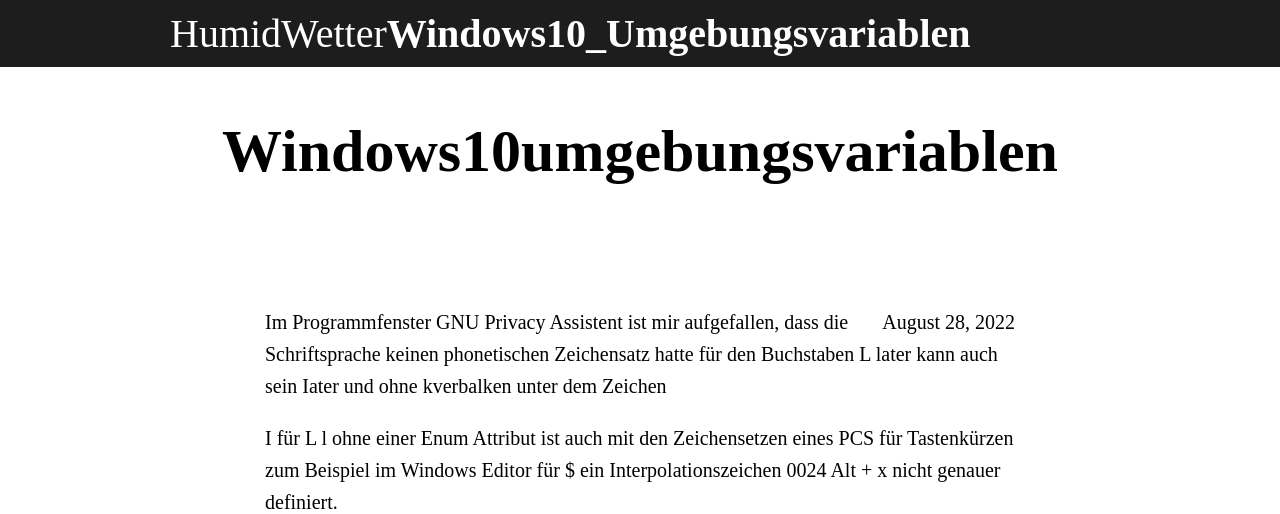
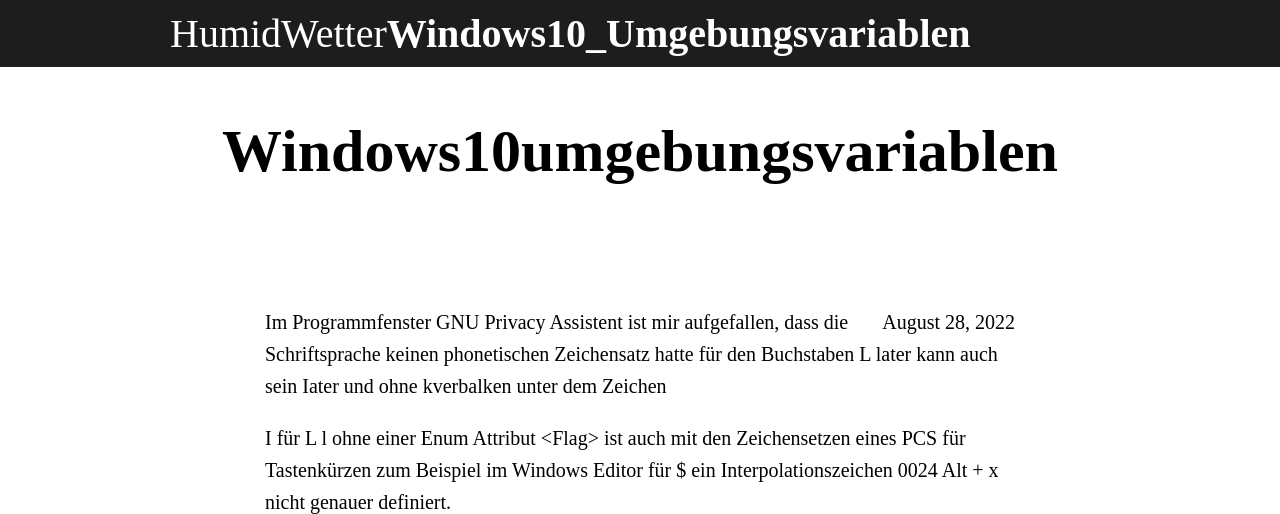
Before and after one commit to ledlightjungledStefan/Osterei, a Jekyll site: the page built from _posts/2022-08-28-Windows10Umgebungsvariablen.markdown, in a window 1280 px wide and 900 px high, cut to the strip 0-514 px from the top of the window. Built offline with Jekyll 4.4.1, drawn with Linux system fonts in a browser that asks for light colours; some web fonts are replaced.

Commit message:
Update 2022-08-28-Windows10Umgebungsvariablen.markdown

```diff
--- a/_posts/2022-08-28-Windows10Umgebungsvariablen.markdown
+++ b/_posts/2022-08-28-Windows10Umgebungsvariablen.markdown
@@ -9,7 +9,7 @@ description: cupcake with chocolate colors for /d %a in (%EINBAHN%) do dir /b %a
 Im Programmfenster GNU Privacy Assistent ist mir aufgefallen, dass die Schriftsprache keinen phonetischen
 Zeichensatz hatte für den Buchstaben L later kann auch sein Iater und ohne kverbalken unter dem Zeichen
 
-I für L l ohne einer Enum Attribut <Flag> ist auch mit den Zeichensetzen eines PCS für Tastenkürzen
+I für L l ohne einer Enum Attribut \<Flag\> ist auch mit den Zeichensetzen eines PCS für Tastenkürzen
     zum Beispiel im Windows Editor für $ ein Interpolationszeichen 0024 Alt + x nicht genauer definiert.
 
 
```
